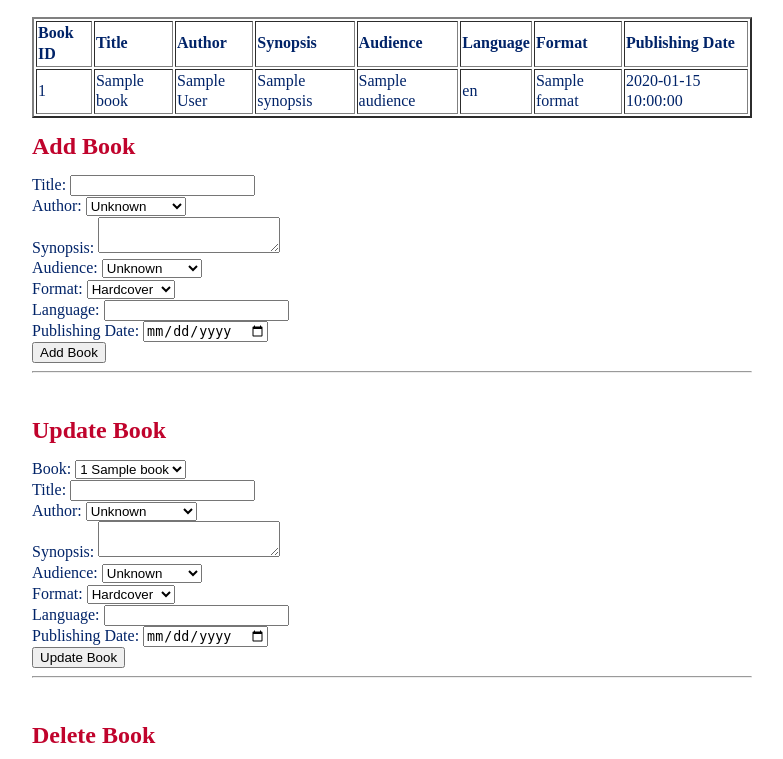
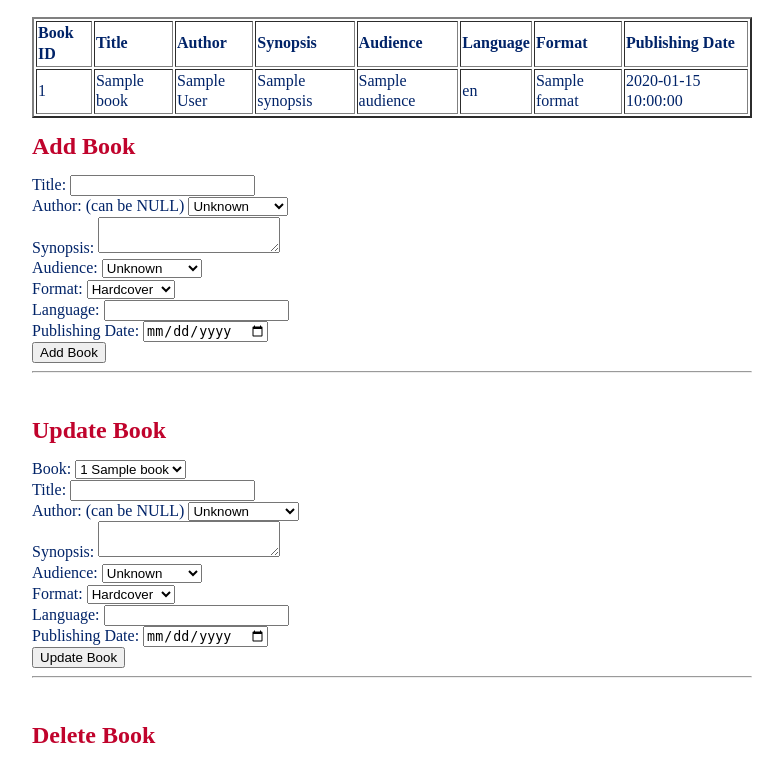
Before and after one commit to TLop503/cs340_term_project, a Flask app: template templates/books.html in a window 1280 px wide. Shown: the part 218-977 px from the top of the page, without its empty margins (248-1031 px from the left). Run offline with Flask 3, Linux system fonts and the light colour scheme; the template is opened without the code that fills it: most values are stand-ins (such as "Sample title", 1, 10 or a date in 2020); some libraries are stand-ins or nearby versions.

Commit message:
add note that books.author_ID can be NULL

```diff
--- a/templates/books.html
+++ b/templates/books.html
@@ -43,7 +43,7 @@
         <h2>Add Book</h2>
         <form method="post" action="addBook">
             <label>Title: <input type="text" name="title" required></label><br>
-            <label>Author:
+            <label>Author: (can be NULL)
                 <select name="author_ID">
                     <option value="">Unknown</option>
                     {% for author in authors %}
@@ -87,7 +87,7 @@
                 </select>
             </label><br>
             <label>Title: <input type="text" name="title"></label><br>
-            <label>Author:
+            <label>Author: (can be NULL)
                 <select name="author_ID">
                     <option value="">Unknown</option>
                     {% for author in authors %}
```
